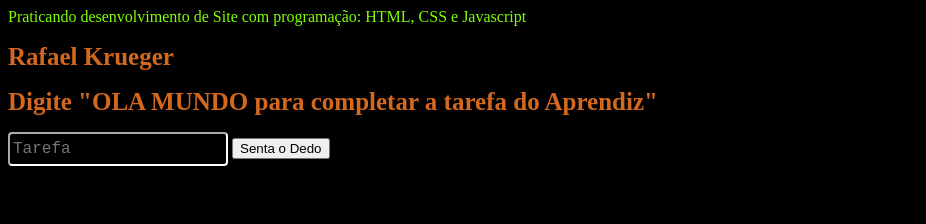
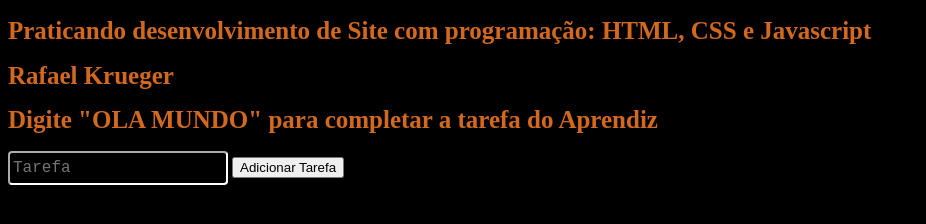
Before and after one commit to KruegerRafaelAprendiz/AprendizII, a plain HTML site: page index.html in a window 1280 px wide. Shown: the whole page, without its empty margins (0-926 px from the left). Drawn offline with Linux system fonts and the light colour scheme.

Commit message:
Update index.html

```diff
--- a/index.html
+++ b/index.html
@@ -1,17 +1,16 @@
 <!DOCTYPE html>
-<html long="pt">
+<html lang="pt">
 <head>
     <meta charset="UTF-8"/>
     <meta name="viewport" content="width=device-width, initial-scale=1.0" />
-    <tile>Praticando desenvolvimento de Site com programação: HTML, CSS e Javascript </tile>
+    <title>Praticando desenvolvimento de Site com programação: HTML, CSS e Javascript</title>
     <link rel="stylesheet" href="main.css" />
-    <script src="main.js"></script>
 </head>
 <body>
     <div>
-        <h1 class="title">Rafael Krueger </h1>
-        <h1 class="title">Digite "OLA MUNDO para completar a tarefa do Aprendiz" </h1>
-
+        <h1 class="title">Praticando desenvolvimento de Site com programação: HTML, CSS e Javascript</h1>
+        <h1 class="title">Rafael Krueger</h1>
+        <h1 class="title">Digite "OLA MUNDO" para completar a tarefa do Aprendiz</h1>
         <ul id="list"></ul>
     </div>
     <div>
@@ -21,7 +20,9 @@
             name="task_name"
             placeholder="Tarefa"
         />
-                <button onclick="addNewtask()">Senta o Dedo</button>
+        <button onclick="addNewTask()">Adicionar Tarefa</button>
     </div>
+
+    <script src="main.js"></script>
 </body>
 </html>
```
Lines whose indentation alone changed are shown as unchanged.
